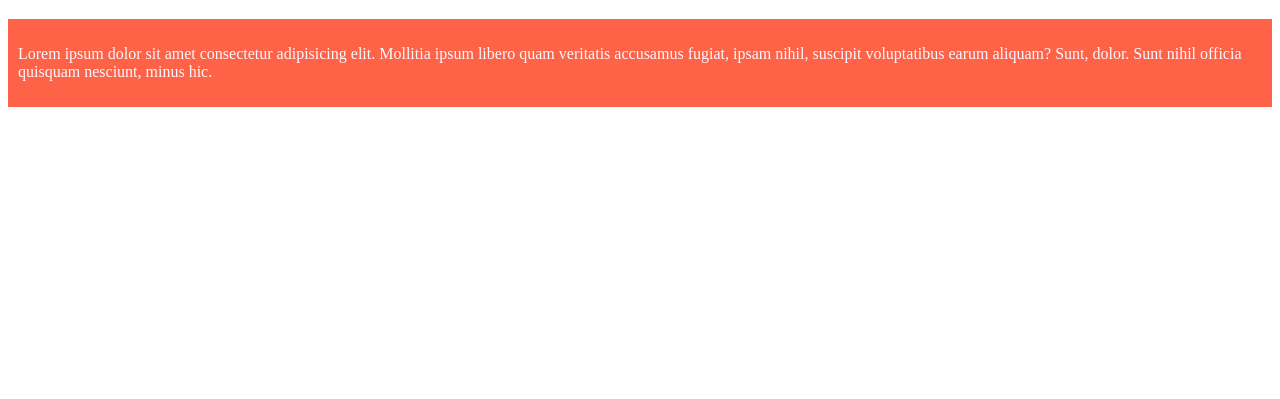
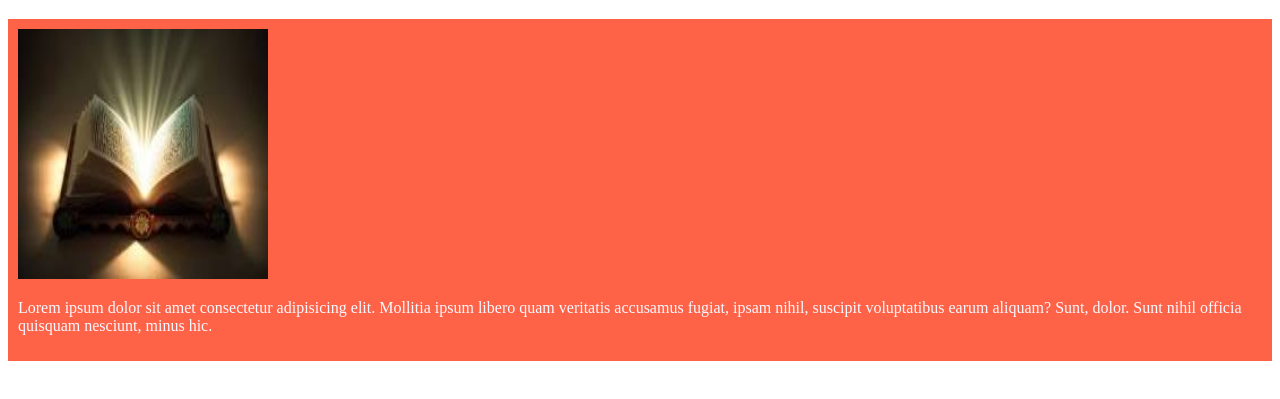
Before and after one commit to Nuzmolkhan/my-first-website, a plain HTML site: page index.html in a window 1280 px wide. Shown: the part 61-460 px from the top of the page. Drawn offline with Linux system fonts and the light colour scheme.

Commit message:
added the second blog

```diff
--- a/index.html
+++ b/index.html
@@ -9,6 +9,7 @@
 <body>
     <h1>Hello world!</h1>
     <div class="container">
+        <img src="1.jpeg" height="250px" width="250px">
         <p>Lorem ipsum dolor sit amet consectetur adipisicing elit. Mollitia ipsum libero quam veritatis accusamus fugiat, ipsam nihil, suscipit voluptatibus earum aliquam? Sunt, dolor. Sunt nihil officia quisquam nesciunt, minus hic.</p>
     </div>
 </body>
```
Also changed, not shown: 1.jpeg (added).
